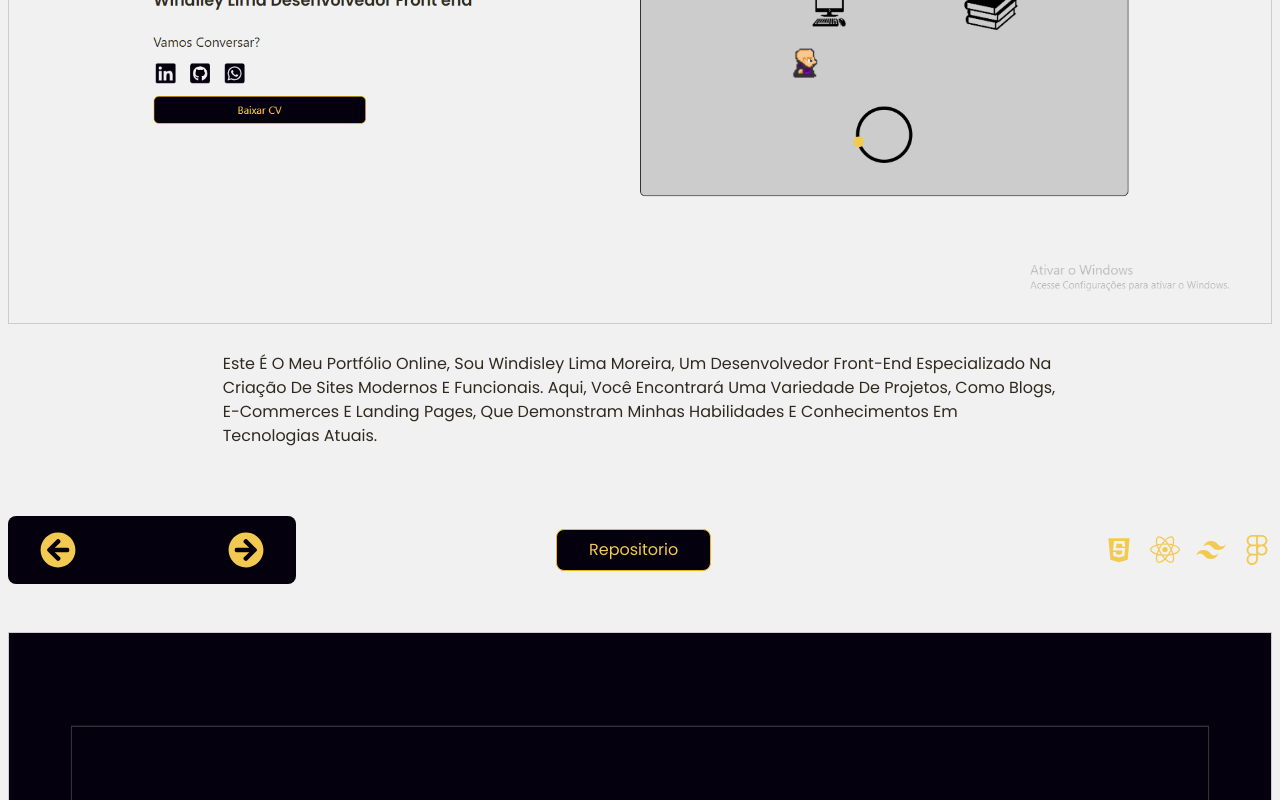
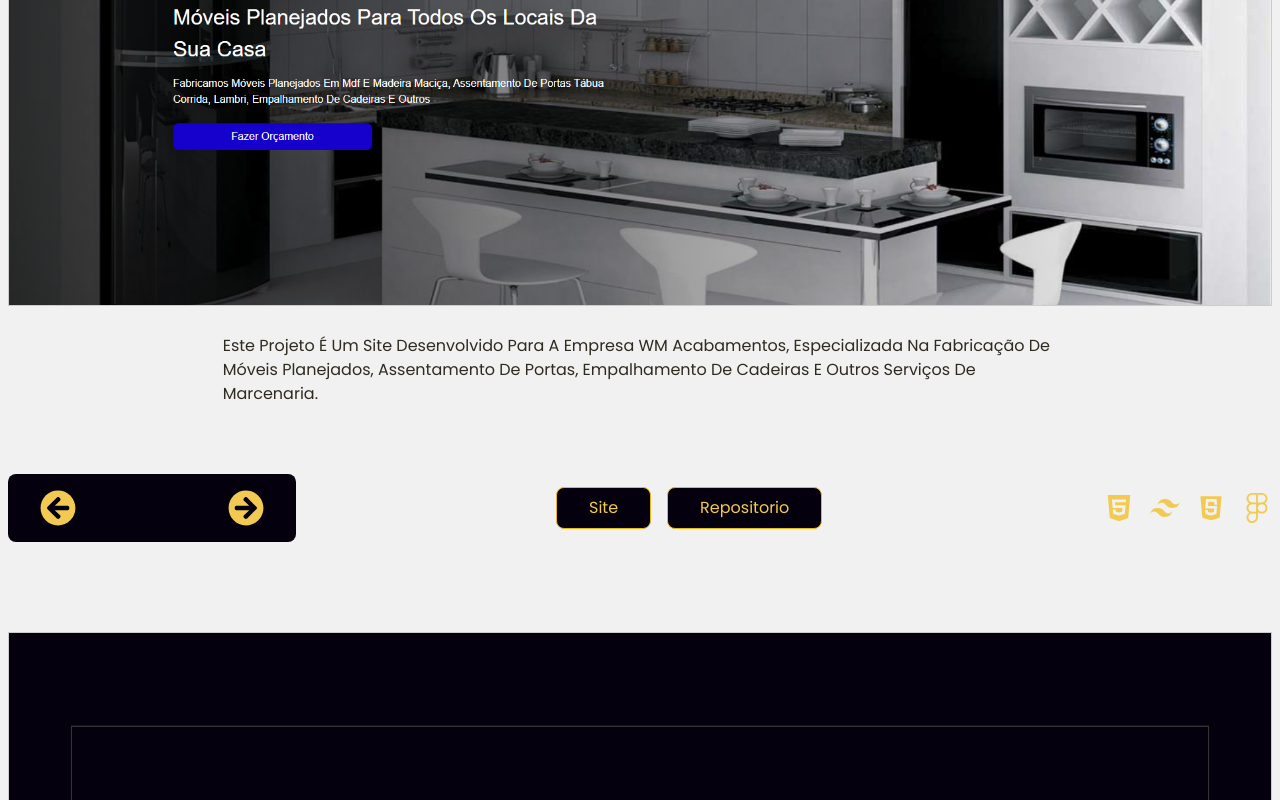
Before and after one commit to Windisley/Portfolio-React-Tailwind, a React (Vite) app: page / in a window 1280 px wide. Shown: the part 2317-3117 px from the top of the page. Built offline with nearby package versions, Linux system fonts and the light colour scheme.

Commit message:
Adicionando um Projeto que eu fez freelancer

```diff
--- a/src/components/Projects.jsx
+++ b/src/components/Projects.jsx
@@ -3,13 +3,13 @@ import { FaArrowCircleRight } from "react-icons/fa";
 
 import viacep from "../assets/imgs/viacep.png"
 import landingpg from "../assets/imgs/Home_landing-page.png"
-import pokeapi from "../assets/imgs/pokeapi.png"
 import gamesnake from "../assets/imgs/game_snake.png"
 import ecommerce from "../assets/imgs/Ecommerce.png"
 import cronometro from "../assets/imgs/cronometro.png"
 import calculadora from "../assets/imgs/calculadora.png"
 import Homeimg from "../assets/imgs/Home.png";
 import mondial from "../assets/imgs/Home_mondial.png"
+import wmacabamentos from "../assets/imgs/wmhome.png"
 
 import { FaHtml5 } from "react-icons/fa";
 import { FaCss3Alt } from "react-icons/fa";
@@ -35,10 +35,21 @@ const Projects = ()=>{
       };
 
     const imgsProjects1 = [
+
+        {
+            img: wmacabamentos,
+            text: "Este projeto é um site desenvolvido para a empresa WM Acabamentos, especializada na fabricação de móveis planejados, assentamento de portas, empalhamento de cadeiras e outros serviços de marcenaria.",
+            id: 1,
+            github: "https://github.com/Windisley/WM-Acabamentos",
+            previa: "https://wmacabamentosmoveis.com.br/#inicio",
+            techs: ["html","tailwind", "javascript", "figma",]
+        },
+
+
         {
             img: Homeimg,
             text: `Este é o meu portfólio online, sou Windisley Lima Moreira, um desenvolvedor front-end especializado na criação de sites modernos e funcionais. Aqui, você encontrará uma variedade de projetos, como blogs, e-commerces e landing pages, que demonstram minhas habilidades e conhecimentos em tecnologias atuais.`,
-            id: 1,
+            id: 2,
             github: "https://github.com/Windisley/Portfolio-React-Tailwind",
             previa: "",
             techs: ["javascript", "react", "tailwind", "figma"]
@@ -46,7 +57,7 @@ const Projects = ()=>{
         {
             img: landingpg,
             text: "Desenvolvi uma landing page otimizada para divulgar o monitor gamer Samsung T350, com foco em acessibilidade, SEO e experiência do usuário, garantindo uma navegação intuitiva e eficaz na conversão de clientes.",
-            id: 2,
+            id: 3,
             github: "https://github.com/Windisley/Landing-page-monitor",
             previa: "https://monitor-gamer-sansung-t350.com.br/",
             techs: ["html","javascript", "tipescript", "tailwind",]
@@ -54,7 +65,7 @@ const Projects = ()=>{
         {
             img: mondial,
             text: "Este projeto é uma landing page desenvolvida para promover o Super Groom 10, um aparador de pelos multifuncional da Mondial. A página foi projetada para destacar os benefícios, funcionalidades e a garantia do produto, oferecendo uma experiência visual moderna e interativa.",
-            id: 3,
+            id: 4,
             github: "https://github.com/Windisley/Laging-Page-Mondial",
             previa: "https://www.aparadormondial.com.br/",
             techs: ["react","javascript", "tipescript", "tailwind",]
@@ -62,18 +73,10 @@ const Projects = ()=>{
         {
             img: viacep,
             text: `ViaCEP é uma aplicação que busca informações de endereços no Brasil a partir de um CEP informado.\nUsando a API pública do ViaCEP, ele retorna dados como rua, bairro, cidade e estado, simplificando o preenchimento de formulários de endereço e proporcionando uma experiência de usuário mais rápida e automatizada.`,
-            id: 4,
+            id: 5,
             github: "https://github.com/Windisley/Via-Cep",
             previa: "https://via-cep-ten.vercel.app/",
             techs: ["javascript", "react", "css",]
-        },
-        {
-            img: pokeapi,
-            text: "Este projeto integra a PokeAPI, uma API pública de dados Pokémon, para exibir informações detalhadas sobre diferentes Pokémon. O usuário pode procurar por um Pokémon específico pelo nome ou número, visualizando dados como tipos, habilidades, estatísticas e imagem. O projeto inclui uma interface intuitiva e responsiva, proporcionando uma navegação interativa.",
-            id: 5,
-            github: "https://github.com/Windisley/PokeApi",
-            previa: "https://poke-api-gold-sigma.vercel.app/",
-            techs: ["css", "javascript", "react",]
         },
 
     ]
@@ -279,7 +282,7 @@ const Projects = ()=>{
                          py-2 px-8 hover:shadow-shadowdark duration-300
                          ease-in-out border border-primarydark
                         ">
-                            previa
+                            Site
                         </button>
                     </a>
 
```
Also changed, not shown: src/assets/imgs/wmhome.png (added).
